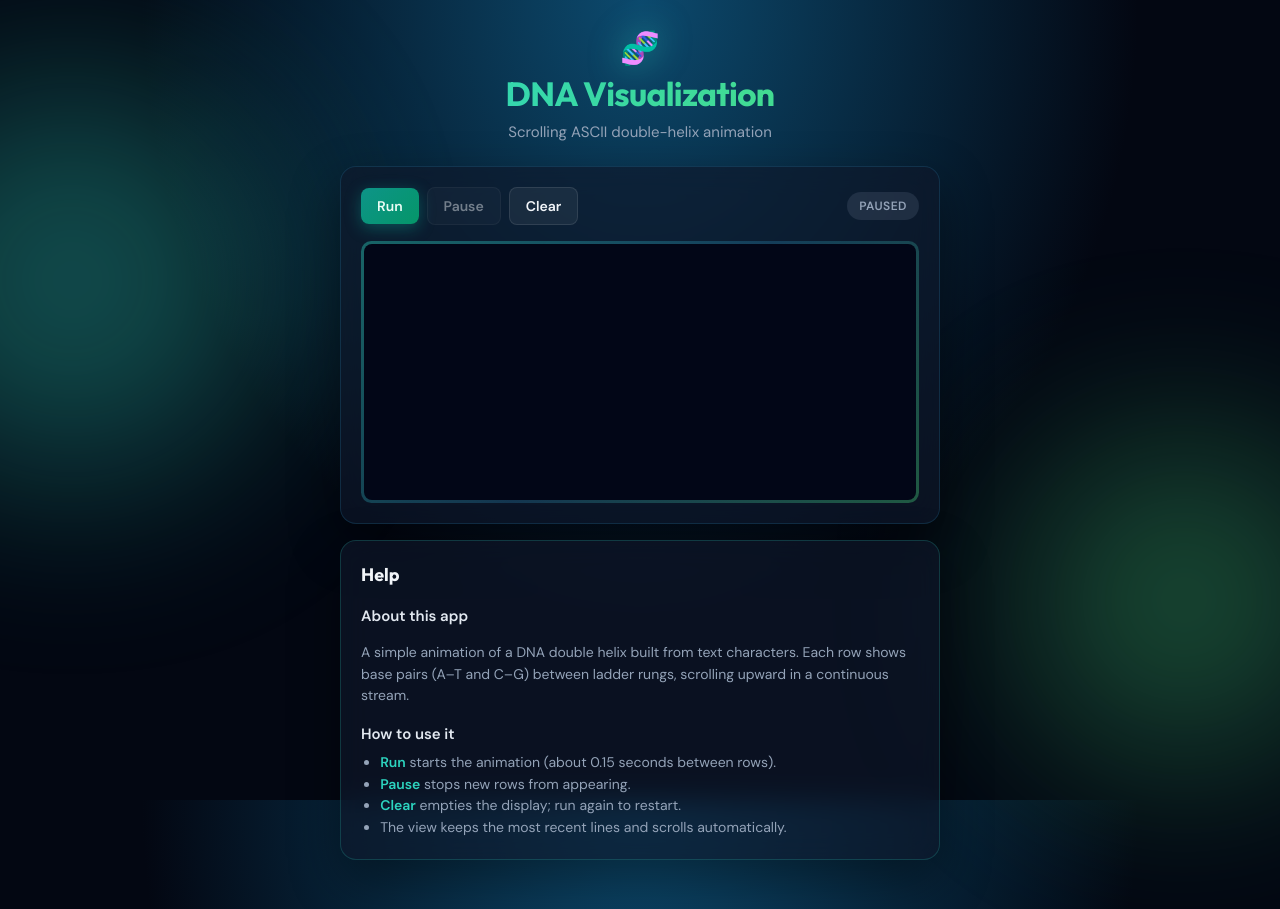
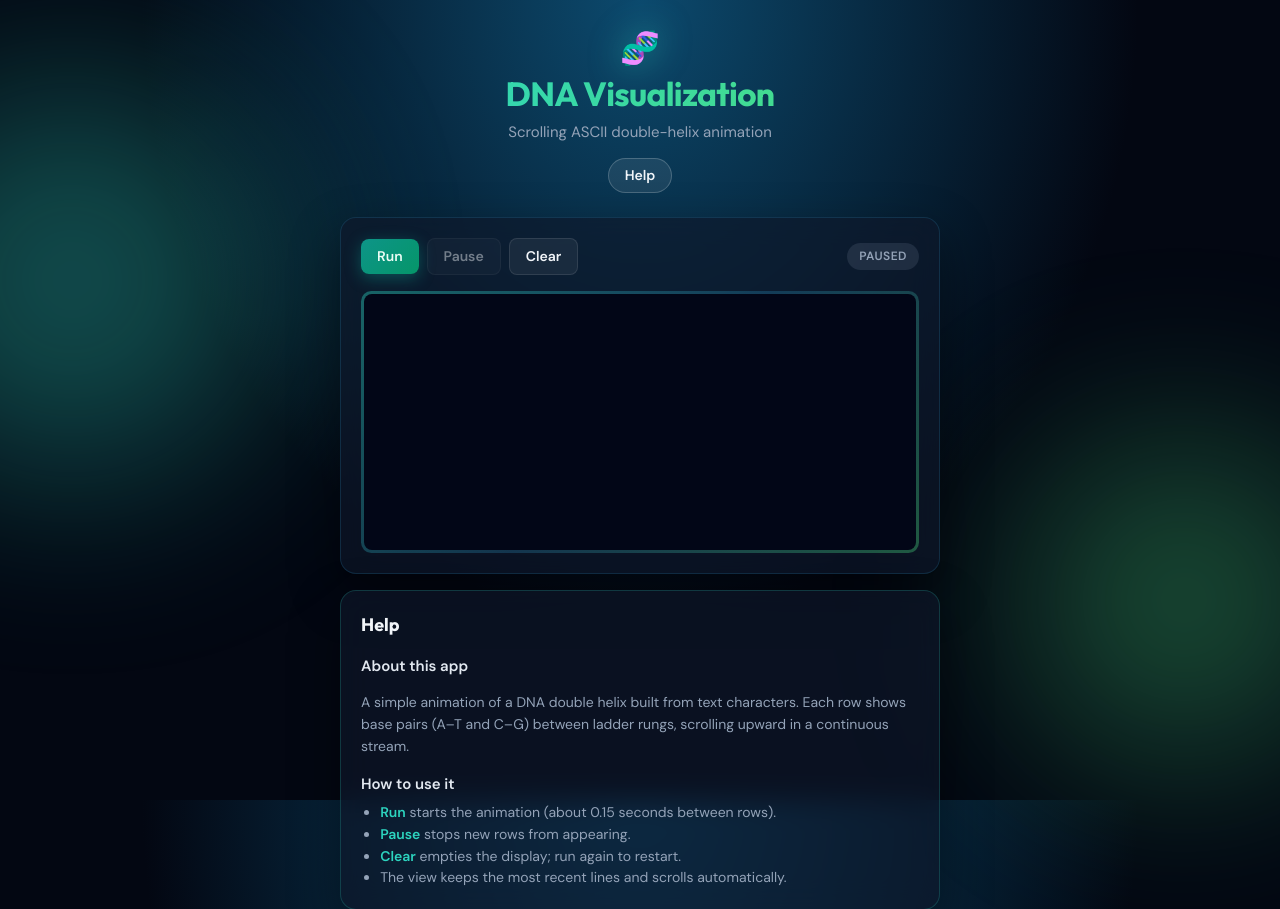
Before and after one commit to emmarthur/dna-visualization, a FastAPI app: page / in a window 1280 px wide. Shown: the top 909 px of the page. Run offline with FastAPI, Linux system fonts and the light colour scheme.

Commit message:
Add Help button that scrolls to the detailed help section.

```diff
--- a/web/static/app.js
+++ b/web/static/app.js
@@ -81,3 +81,12 @@ pauseBtn.addEventListener("click", () => {
 clearBtn.addEventListener("click", () => {
   output.textContent = "";
 });
+
+document.querySelectorAll("[data-help-jump]").forEach((btn) => {
+  btn.addEventListener("click", () => {
+    document.getElementById("help-heading")?.scrollIntoView({
+      behavior: "smooth",
+      block: "start",
+    });
+  });
+});
--- a/web/static/style.css
+++ b/web/static/style.css
@@ -226,3 +226,21 @@ body {
   margin: 0.25rem 0 0;
   padding-left: 1.2rem;
 }
+
+.help-jump-btn {
+  display: inline-block;
+  margin-top: 1rem;
+  font-family: inherit;
+  font-size: 0.875rem;
+  font-weight: 600;
+  padding: 0.45rem 1rem;
+  border-radius: 9999px;
+  border: 1px solid rgba(255, 255, 255, 0.2);
+  background: rgba(255, 255, 255, 0.08);
+  color: var(--text);
+  cursor: pointer;
+}
+
+.help-jump-btn:hover {
+  background: rgba(255, 255, 255, 0.14);
+}
--- a/web/templates/index.html
+++ b/web/templates/index.html
@@ -55,6 +55,8 @@
         <h1>DNA Visualization</h1>
 
         <p class="tagline">Scrolling ASCII double-helix animation</p>
+
+        <button type="button" class="help-jump-btn" data-help-jump>Help</button>
 
       </header>
 
```
